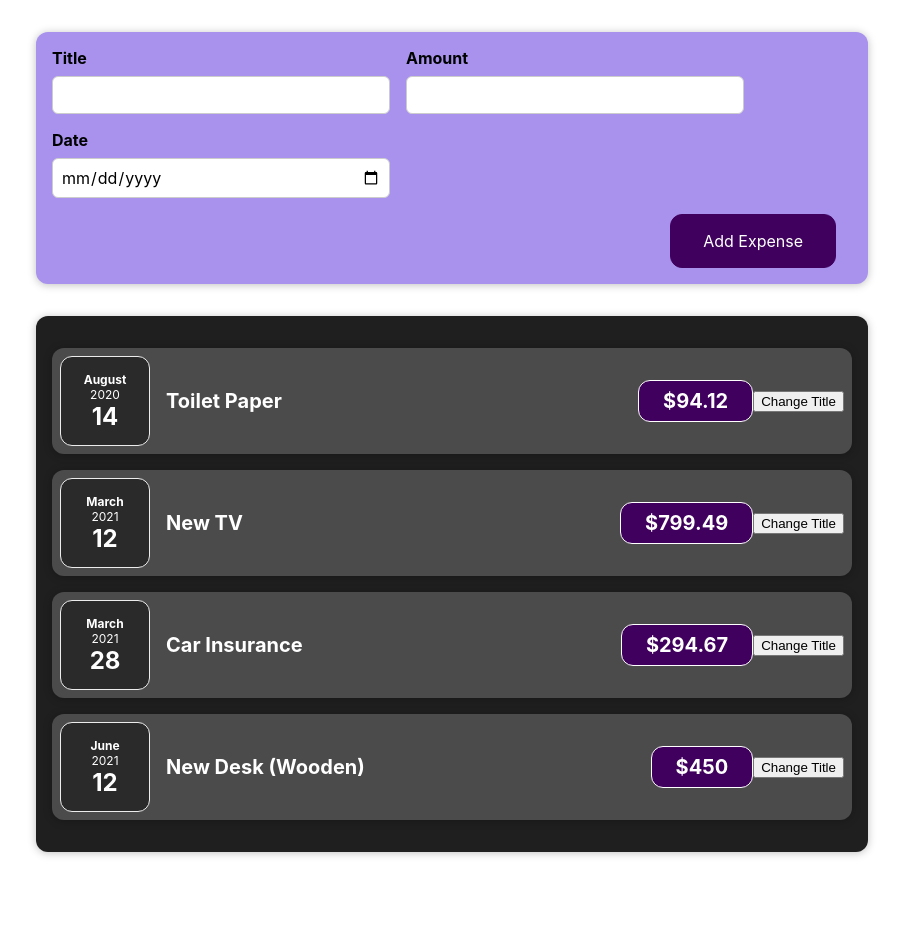
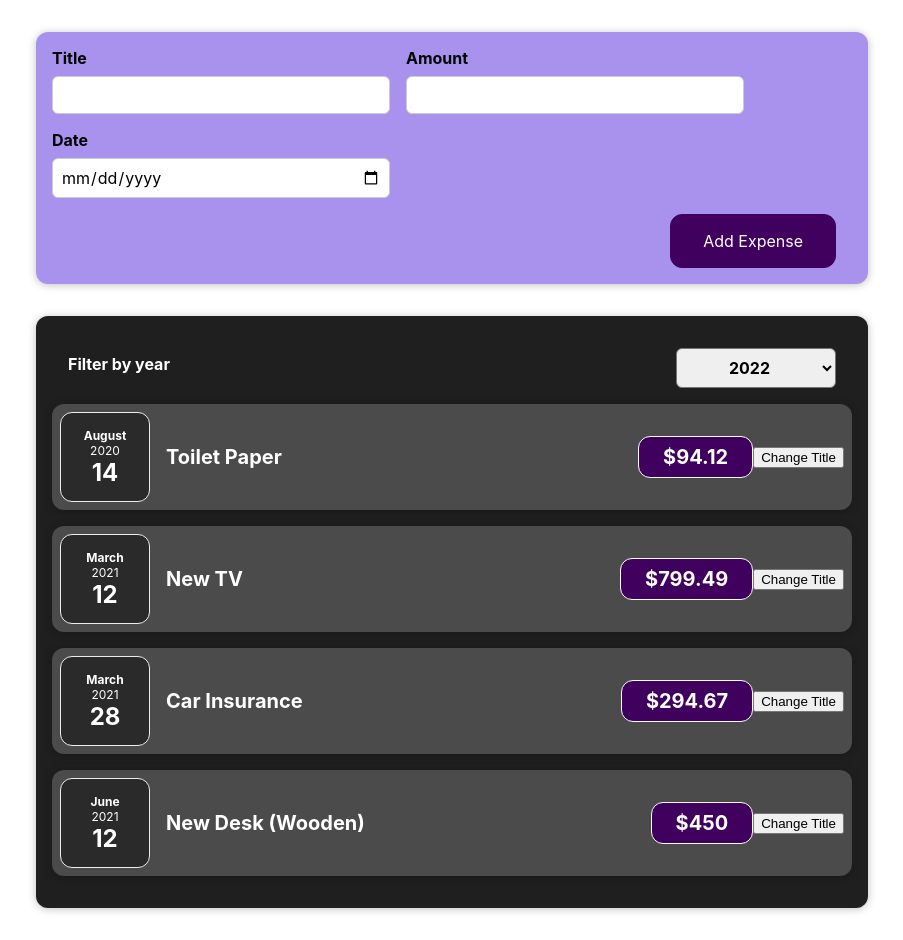
Before and after one commit to Defisto7/expense-counter, a React (Create React App) app: page / in a window 1280 px wide. Shown: the whole page, without its empty margins (188-1091 px from the left). Before the commit the page ends 884 px from the top, so only its background shows below. Built offline with nearby package versions, Linux system fonts and the light colour scheme.

Commit message:
master
add filter

```diff
--- a/src/components/Expenses/Expenses.jsx
+++ b/src/components/Expenses/Expenses.jsx
@@ -1,21 +1,26 @@
-import React from 'react';
+import React, { useState } from 'react';
 import ExpenseItem from './ExpenseItem';
 import Card from '../UI/Card';
 import './Expenses.css';
+import ExpensesFilter from './ExpensesFilter';
 
 function Expenses(props) {
+  const [filteredYear, setFilteredYear] = useState('2022');
+
+  const filterChangeHandler = selectedYear => {
+    setFilteredYear(selectedYear)
+  };
+
   return (
-    <Card className='expenses'>
-      {props.items.map((el) => (
-        <ExpenseItem
-          key={el.id}
-          title={el.title}
-          amount={el.amount}
-          date={el.date}
-      />
-      ))}
-    </Card>
-  )
+    <div>
+      <Card className="expenses">
+      <ExpensesFilter selected={filteredYear} onChangeFilter={filterChangeHandler}/>
+        {props.items.map((el) => (
+          <ExpenseItem key={el.id} title={el.title} amount={el.amount} date={el.date} />
+        ))}
+      </Card>
+    </div>
+  );
 }
 
 export default Expenses
--- /dev/null
+++ b/src/components/Expenses/ExpensesFilter.css
@@ -0,0 +1,24 @@
+.expenses-filter {
+  color: white;
+  padding: 0 1rem;
+}
+
+.expenses-filter__control {
+  display: flex;
+  width: 100%;
+  align-items: center;
+  justify-content: space-between;
+  margin: 1rem 0;
+}
+
+.expenses-filter label {
+  font-weight: bold;
+  margin-bottom: 0.5rem;
+}
+
+.expenses-filter select {
+  font: inherit;
+  padding: 0.5rem 3rem;
+  font-weight: bold;
+  border-radius: 6px;
+}
--- /dev/null
+++ b/src/components/Expenses/ExpensesFilter.jsx
@@ -0,0 +1,25 @@
+import React from 'react';
+
+import './ExpensesFilter.css';
+
+function ExpensesFilter(props) {
+  const dropdownChangeHandler = (e) => {
+    props.onChangeFilter(e.target.value);
+  }
+
+  return (
+    <div className='expenses-filter'>
+      <div className='expenses-filter__control'>
+        <label>Filter by year</label>
+        <select value={props.selected} onChange={dropdownChangeHandler}>
+          <option value='2023'>2023</option>
+          <option value='2022'>2022</option>
+          <option value='2021'>2021</option>
+          <option value='2020'>2020</option>
+        </select>
+      </div>
+    </div>
+  );
+};
+
+export default ExpensesFilter;
```
